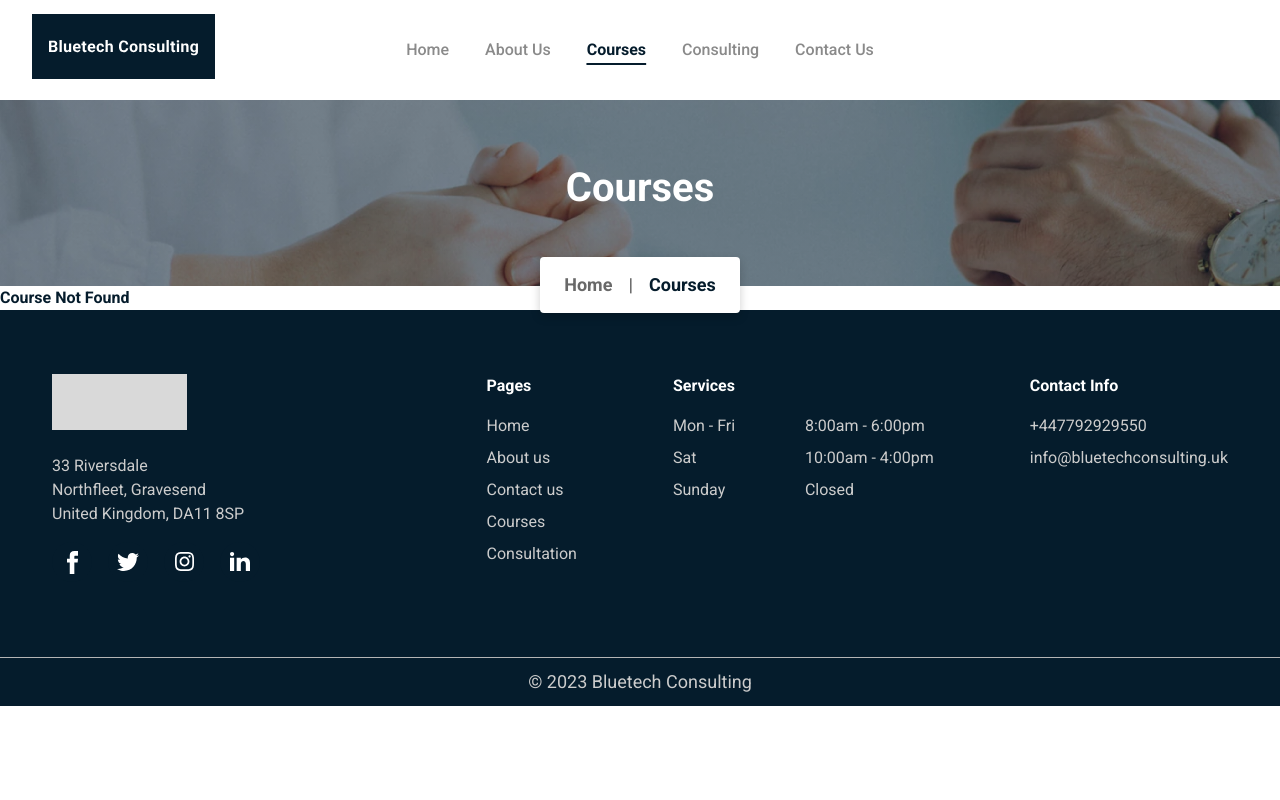
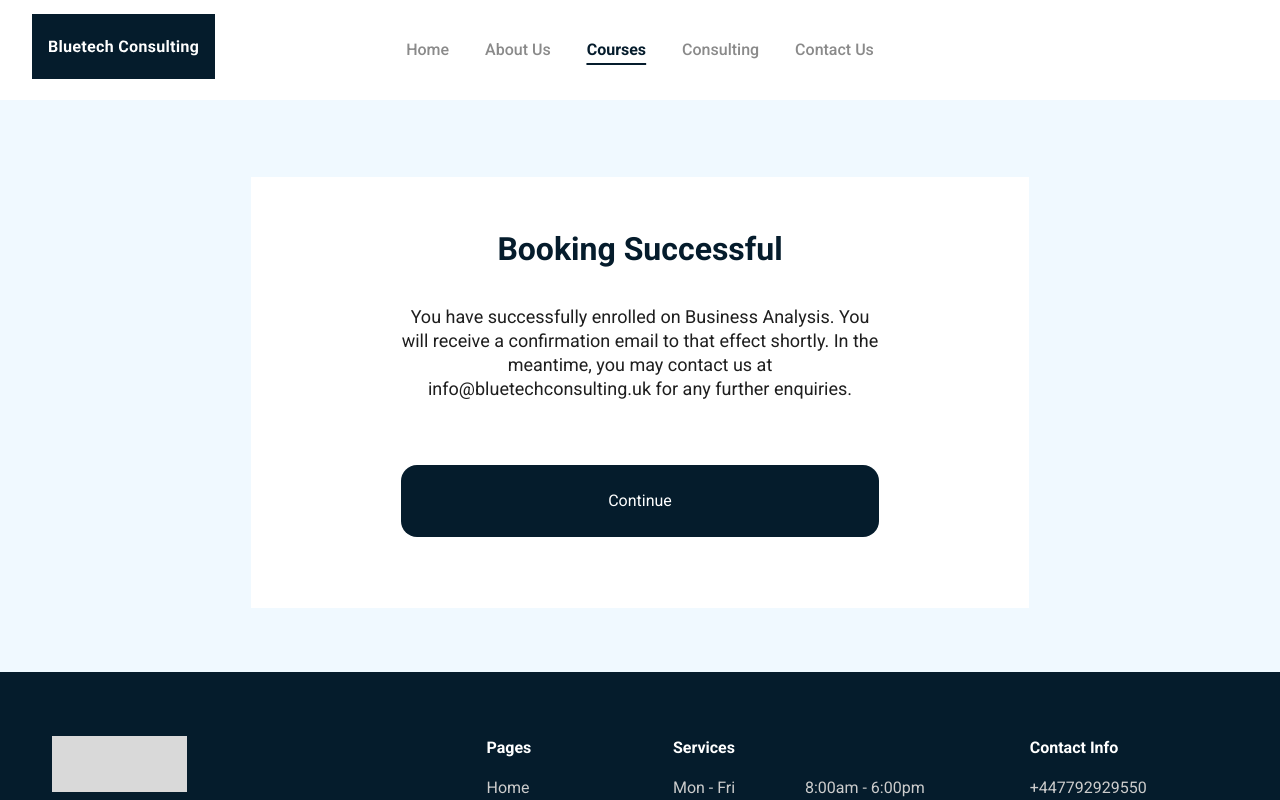
Before and after one commit to elijahthis/bluetech-consulting, a Next.js app: page /courses/successful in a window 1280 px wide. Shown: the top 800 px of the page. Built offline with nearby package versions, Linux system fonts and the light colour scheme.

Commit message:
feat: full courses flow

```diff
--- /dev/null
+++ b/app/courses/successful/page.tsx
@@ -0,0 +1,27 @@
+"use client";
+import SuccessCard from "@/components/SuccessCard";
+import { useRouter } from "next/navigation";
+
+const SuccessfulPage = () => {
+	const router = useRouter();
+
+	return (
+		<main className="bg-[#F0F9FF] py-16 px-0 pt-[77px] lg:px-[19.58vw] ">
+			<SuccessCard
+				title="Booking Successful"
+				buttonText="Continue"
+				buttonAction={() => {
+					router.push("/courses");
+				}}
+			>
+				<p>
+					You have successfully enrolled on Business Analysis. You will receive
+					a confirmation email to that effect shortly. In the meantime, you may
+					contact us at info@bluetechconsulting.uk for any further enquiries.
+				</p>
+			</SuccessCard>
+		</main>
+	);
+};
+
+export default SuccessfulPage;
--- /dev/null
+++ b/components/SuccessCard/index.tsx
@@ -0,0 +1,29 @@
+import Button from "../Button";
+
+interface SuccessCardProps {
+	title: string;
+	buttonText: string;
+	buttonAction: () => void;
+	children?: React.ReactNode;
+}
+
+const SuccessCard = ({
+	title,
+	buttonText,
+	buttonAction,
+	children,
+}: SuccessCardProps) => {
+	return (
+		<div className="bg-white px-4 py-20 lg:px-[11.74vw] lg:py-[56px] lg:pb-[71px] flex flex-col items-center ">
+			<h1 className="mb-6 lg:mb-10 text-2xl lg:text-[32px] ">{title}</h1>
+			<div className="mb-10 lg:mb-16 text-center text-base lg:text-[18px] lg:leading-[24px] ">
+				{children}
+			</div>
+			<Button onClick={buttonAction} style={{ width: "100%" }}>
+				Continue
+			</Button>
+		</div>
+	);
+};
+
+export default SuccessCard;
--- a/pageParts/courses/CheckoutComponents.tsx
+++ b/pageParts/courses/CheckoutComponents.tsx
@@ -3,6 +3,7 @@ import Button from "@/components/Button";
 import InputComponent from "@/components/InputComponent";
 import RadioComponent from "@/components/RadioComponent";
 import { BankIcon, CardIcon, PaypalIcon } from "@/components/svgs";
+import { useRouter } from "next/navigation";
 import { Dispatch, SetStateAction } from "react";
 
 interface PersonalInfoProps {
@@ -123,6 +124,8 @@ export const PaymentDetails = ({
 	currentStep,
 	setCurrentStep,
 }: PersonalInfoProps) => {
+	const router = useRouter();
+
 	return (
 		<form
 			action=""
@@ -164,7 +167,9 @@ export const PaymentDetails = ({
 			</div>
 			<Button
 				type="submit"
-				onClick={() => {}}
+				onClick={() => {
+					router.push("/courses/successful");
+				}}
 				style={{ width: "100%", marginTop: "8px" }}
 			>
 				Proceed to Payment
```
